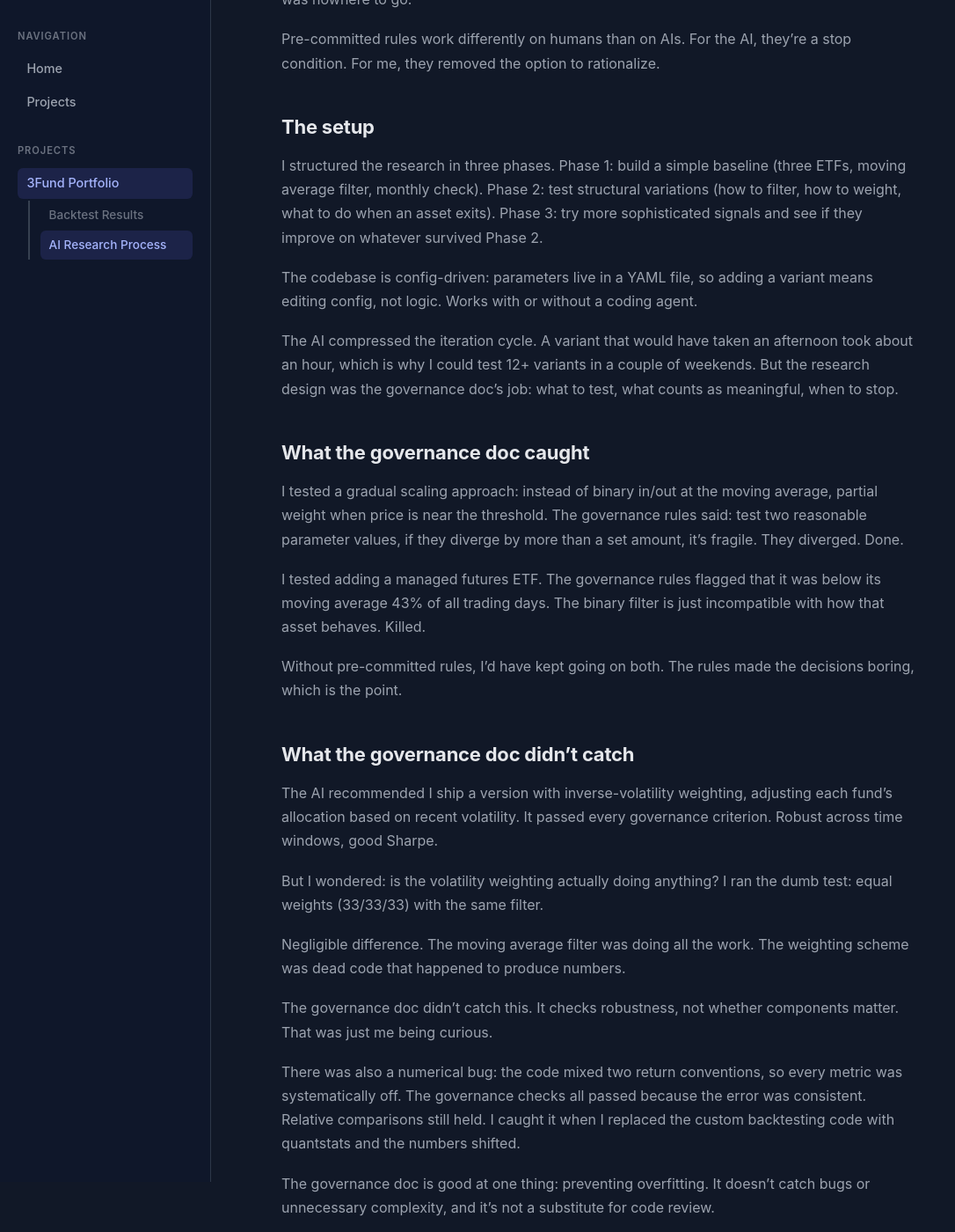
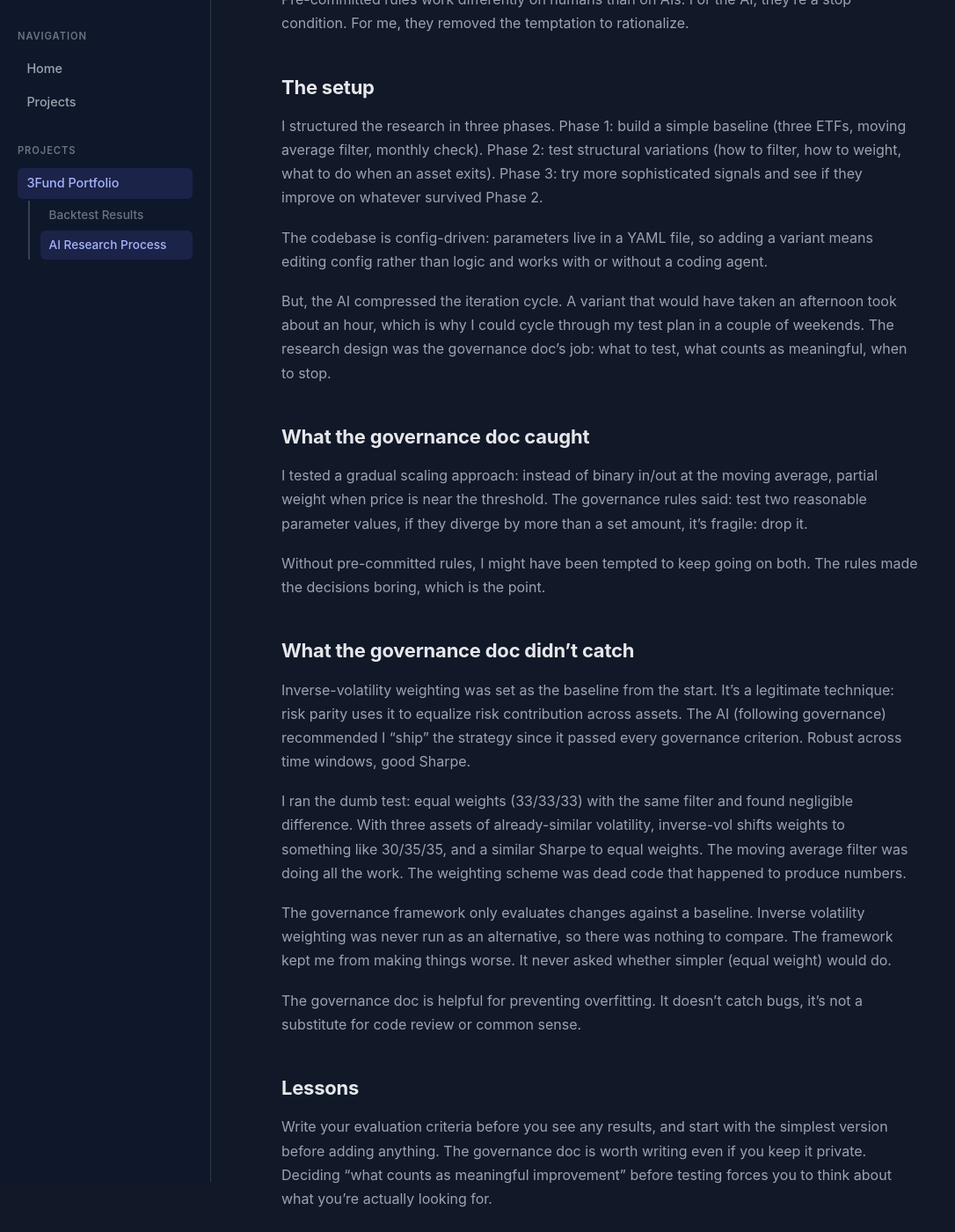
Before and after one commit to edgargalvan/edgargalvan.github.io, a Jekyll site: the page built from projects/3fund/governance.md, in a window 1280 px wide and 1400 px high, scrolled down 681 px. Shown: the whole window at 88% size, without its empty margins (0-1086 px from the left). Built offline with Jekyll 4.4.1, drawn with Linux system fonts in a browser that asks for light colours; some of the changed text lies outside the part shown.

Commit message:
Revise governance.md: fix typos, rewrite inverse-vol section, tighten prose
Co-Authored-By: Claude Sonnet 4.6 <noreply@anthropic.com>

```diff
--- a/projects/3fund/governance.md
+++ b/projects/3fund/governance.md
@@ -8,62 +8,100 @@ audience: "Risk / compliance / reviewer"
 
 # Pre-Committed Rules for the Researcher and the AI
 
-Before writing any code, I wrote a governance document. Rules like: decide your parameters before running a test. Compare every variant against the simplest version that works. Run across multiple time windows, not just the one that looks best. If two reasonable parameter choices give meaningfully different results, the approach is fragile, kill it.
+I wrote a governance document before writing any code. Rules like: decide your
+parameters before running a test. Compare every variant against the simplest
+version that works. Run across multiple time windows, not just the one that
+looks best. If two reasonable parameter choices give meaningfully different
+results, the approach is fragile, kill it.
 
-Over a couple of weekends I used an AI coding assistant to build and test 12+ variations of a trend-following strategy. I'm not a quant by training, so I wanted a process that couldn't be bent by whichever result looked good that afternoon.
+Over a couple of weekends I built a testing platform and used an AI coding
+assistant to build and test variations of the Faber trend-following strategy.
+The AI follows written rules literally. When a threshold isn't met, it kills the
+strategy without attachment to the work it took to get there.
 
-The AI follows written rules literally. When a threshold isn't met, it kills the strategy without attachment to the work it took to get there.
+I wrote the strategy to constrain the AI, but found that it constrained me as
+well, just differently. For example, when a strategy won 6 of 7 time windows
+and looked compelling in a table, the governance doc said the full-period
+improvement was below my pre-committed threshold. Since I wrote that threshold
+before seeing the results, the strategy was DOA.
 
-The constraints on me worked differently. When momentum ranking won 6 of 7 time windows and looked compelling in a table, the governance doc said the full-period improvement was below my pre-committed threshold. Having written that number before seeing the results, there was nowhere to go.
-
-Pre-committed rules work differently on humans than on AIs. For the AI, they're a stop condition. For me, they removed the option to rationalize.
+Pre-committed rules work differently on humans than on AIs. For the AI, they're
+a stop condition. For me, they removed the temptation to rationalize.
 
 ## The setup
 
-I structured the research in three phases. Phase 1: build a simple baseline (three ETFs, moving average filter, monthly check). Phase 2: test structural variations (how to filter, how to weight, what to do when an asset exits). Phase 3: try more sophisticated signals and see if they improve on whatever survived Phase 2.
+I structured the research in three phases. Phase 1: build a simple baseline
+(three ETFs, moving average filter, monthly check). Phase 2: test structural
+variations (how to filter, how to weight, what to do when an asset exits). Phase
+3: try more sophisticated signals and see if they improve on whatever survived
+Phase 2.
 
-The codebase is config-driven: parameters live in a YAML file, so adding a variant means editing config, not logic. Works with or without a coding agent.
+The codebase is config-driven: parameters live in a YAML file, so adding a
+variant means editing config rather than logic and works with or without a coding
+agent.
 
-The AI compressed the iteration cycle. A variant that would have taken an afternoon took about an hour, which is why I could test 12+ variants in a couple of weekends. But the research design was the governance doc's job: what to test, what counts as meaningful, when to stop.
+But, the AI compressed the iteration cycle. A variant that would have taken an
+afternoon took about an hour, which is why I could cycle through my test plan in
+a couple of weekends. The research design was the governance doc's job: what to
+test, what counts as meaningful, when to stop.
 
 ## What the governance doc caught
 
-I tested a gradual scaling approach: instead of binary in/out at the moving average, partial weight when price is near the threshold. The governance rules said: test two reasonable parameter values, if they diverge by more than a set amount, it's fragile. They diverged. Done.
+I tested a gradual scaling approach: instead of binary in/out at the moving
+average, partial weight when price is near the threshold. The governance rules
+said: test two reasonable parameter values, if they diverge by more than a set
+amount, it's fragile: drop it.
 
-I tested adding a managed futures ETF. The governance rules flagged that it was below its moving average 43% of all trading days. The binary filter is just incompatible with how that asset behaves. Killed.
-
-Without pre-committed rules, I'd have kept going on both. The rules made the decisions boring, which is the point.
+Without pre-committed rules, I might have been tempted to keep going on both. The
+rules made the decisions boring, which is the point.
 
 ## What the governance doc didn't catch
 
-The AI recommended I ship a version with inverse-volatility weighting, adjusting each fund's allocation based on recent volatility. It passed every governance criterion. Robust across time windows, good Sharpe.
+Inverse-volatility weighting was set as the baseline from the start. It's a
+legitimate technique: risk parity uses it to equalize risk contribution across
+assets. The AI (following governance) recommended I "ship" the strategy since it
+passed every governance criterion. Robust across time windows, good Sharpe.
 
-But I wondered: is the volatility weighting actually doing anything? I ran the dumb test: equal weights (33/33/33) with the same filter.
+I ran the dumb test: equal weights (33/33/33) with the same filter and found
+negligible difference. With three assets of already-similar volatility,
+inverse-vol shifts weights to something like 30/35/35, and a similar Sharpe to
+equal weights. The moving average filter was doing all the work. The weighting
+scheme was dead code that happened to produce numbers.
 
-Negligible difference. The moving average filter was doing all the work. The weighting scheme was dead code that happened to produce numbers.
+The governance framework only evaluates changes against a baseline. Inverse
+volatility weighting was never run as an alternative, so there was nothing to
+compare. The framework kept me from making things worse. It never asked whether
+simpler (equal weight) would do.
 
-The governance doc didn't catch this. It checks robustness, not whether components matter. That was just me being curious.
-
-There was also a numerical bug: the code mixed two return conventions, so every metric was systematically off. The governance checks all passed because the error was consistent. Relative comparisons still held. I caught it when I replaced the custom backtesting code with quantstats and the numbers shifted.
-
-The governance doc is good at one thing: preventing overfitting. It doesn't catch bugs or unnecessary complexity, and it's not a substitute for code review.
+The governance doc is helpful for preventing overfitting. It doesn't catch bugs,
+it's not a substitute for code review or common sense.
 
 ## Lessons
 
-The AI is fast and consistent, but bad at stopping. It produces confident output regardless of whether the result is a 0.15 Sharpe improvement or a 0.015 one. It doesn't flag that a component isn't earning its keep. If you ask it to build a custom math function, it will. It'll look correct. It might be subtly wrong. Use a library for core math.
-
-Build in a separate review step using a fresh AI session. The one that wrote the code never caught the return convention bug.
-
-Write your evaluation criteria before you see any results, and start with the simplest version before adding anything. The governance doc is worth writing even if you keep it private. Deciding "what counts as meaningful improvement" before testing forces you to think about what you're actually looking for.
+Write your evaluation criteria before you see any results, and start with the
+simplest version before adding anything. The governance doc is worth writing
+even if you keep it private. Deciding "what counts as meaningful improvement"
+before testing forces you to think about what you're actually looking for.
 
 ## Closing
 
-The base strategy is Faber's (2007): three funds, equal weight, 200-day moving average, monthly check. Exit to cash for safety, redistribute for growth. Two minutes per month.
+The base strategy is Faber's (2007): three funds, equal weight, 200-day moving
+average, monthly check. Exit to cash for safety, redistribute for growth. Two
+minutes per month.
 
-What this project adds: a systematic comparison showing that cash exit vs redistribution is the same strategy at different points on the risk/return frontier. Sharpe stays nearly constant; you're choosing drawdown tolerance, not finding alpha. Full results on the [strategy page](/projects/3fund/strategy/).
+What this project adds: a systematic comparison showing that cash exit vs
+redistribution is the same strategy at different points on the risk/return
+frontier. Sharpe stays nearly constant; you're choosing drawdown tolerance, not
+finding alpha. Full results on the [strategy page](/projects/3fund/strategy/).
 
-What I got out of it: a better understanding of how to use AI for research without fooling myself. The tool is fast and confident. Those are the same properties that make it dangerous.
+What I got out of it: a better understanding of how to use AI for research
+without fooling myself. The tool is fast and confident. Those are the same
+properties that make it dangerous.
 
 ---
 
-Footnote: I also tested DMD/Koopman decomposition on correlation eigenvalue dynamics (Phase 3 of the plan). Every predictive mode I extracted was concurrent with well-known market indicators, not leading. Operators rearrange information; they don't create it. Probably obvious to practitioners, but I had to learn it firsthand.
+Footnote: I also tested DMD/Koopman decomposition on correlation eigenvalue
+dynamics (Phase 3 of the plan). Every predictive mode I extracted was concurrent
+with well-known market indicators, not leading. Operators rearrange information;
+they don't create it. Probably obvious to practitioners, but I wanted to see it
+first hand.
```
